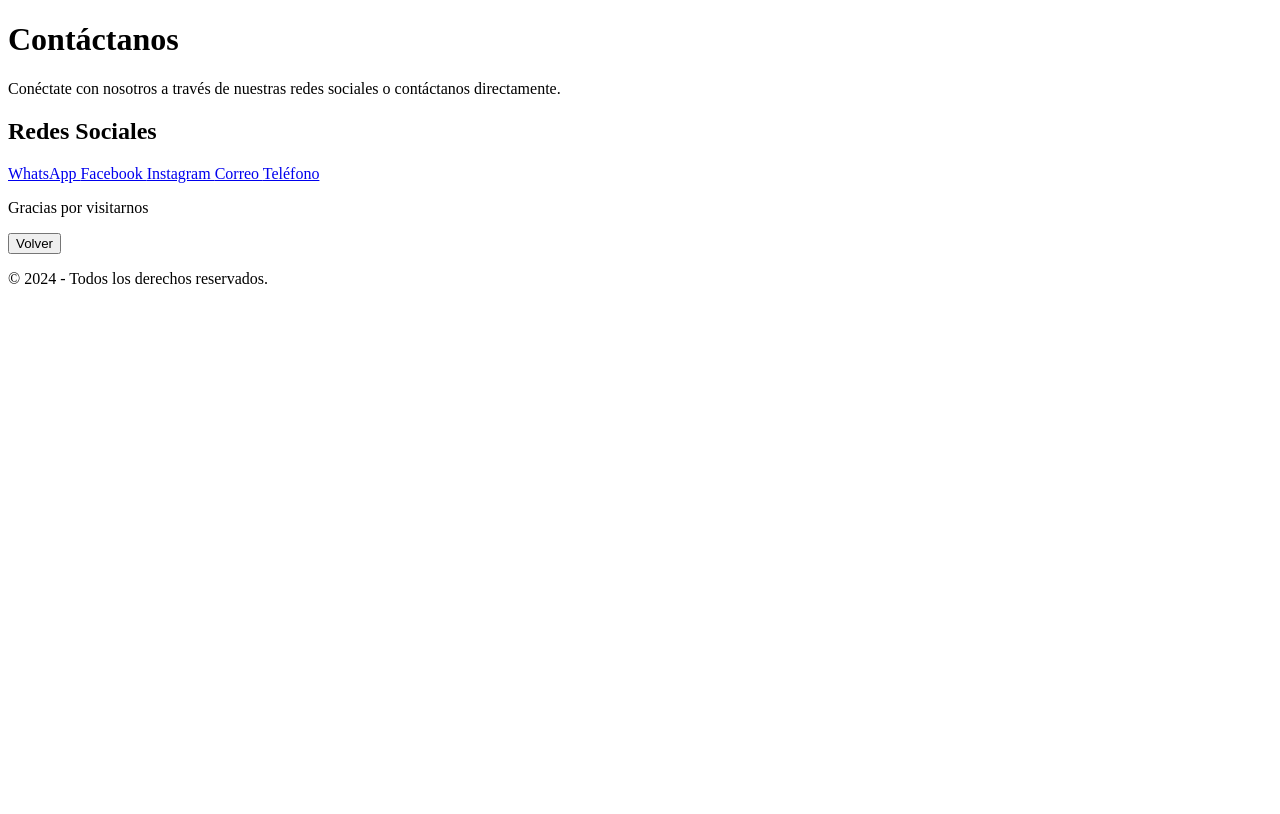
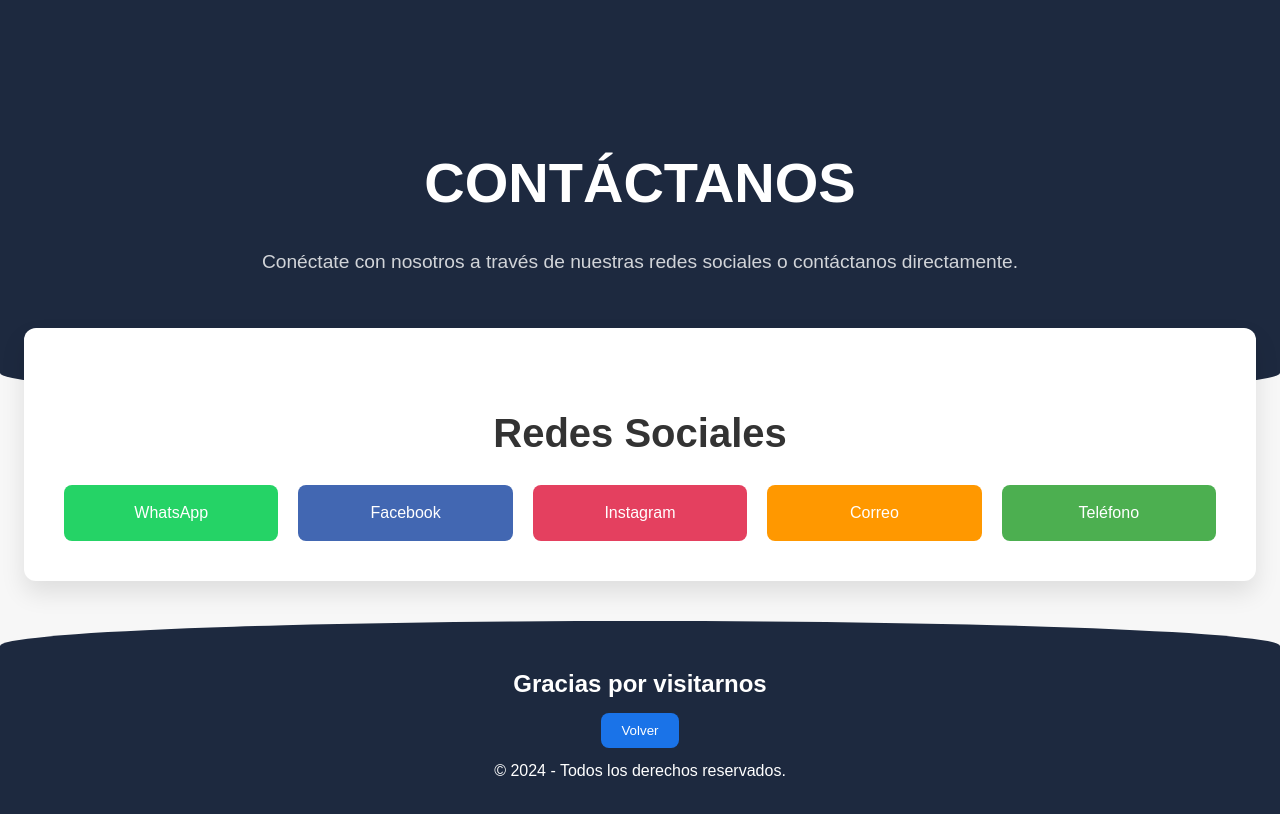
Before and after one commit to Alejandrozzz9/Hit-Tech, a plain HTML site: page contacto.html in a window 1280 px wide. Drawn offline with Linux system fonts and the light colour scheme; the site is published under a folder, as on GitHub Pages, so addresses that start at the root find nothing.

Commit message:
Update contacto.html

```diff
--- a/contacto.html
+++ b/contacto.html
@@ -4,7 +4,7 @@
     <meta charset="UTF-8">
     <meta name="viewport" content="width=device-width, initial-scale=1.0">
     <title>Redes Sociales y Contacto</title>
-    <link rel="stylesheet" href="/css/contactos.css">
+    <link rel="stylesheet" href="css/contactos.css">
 </head>
 <body>
 
```
